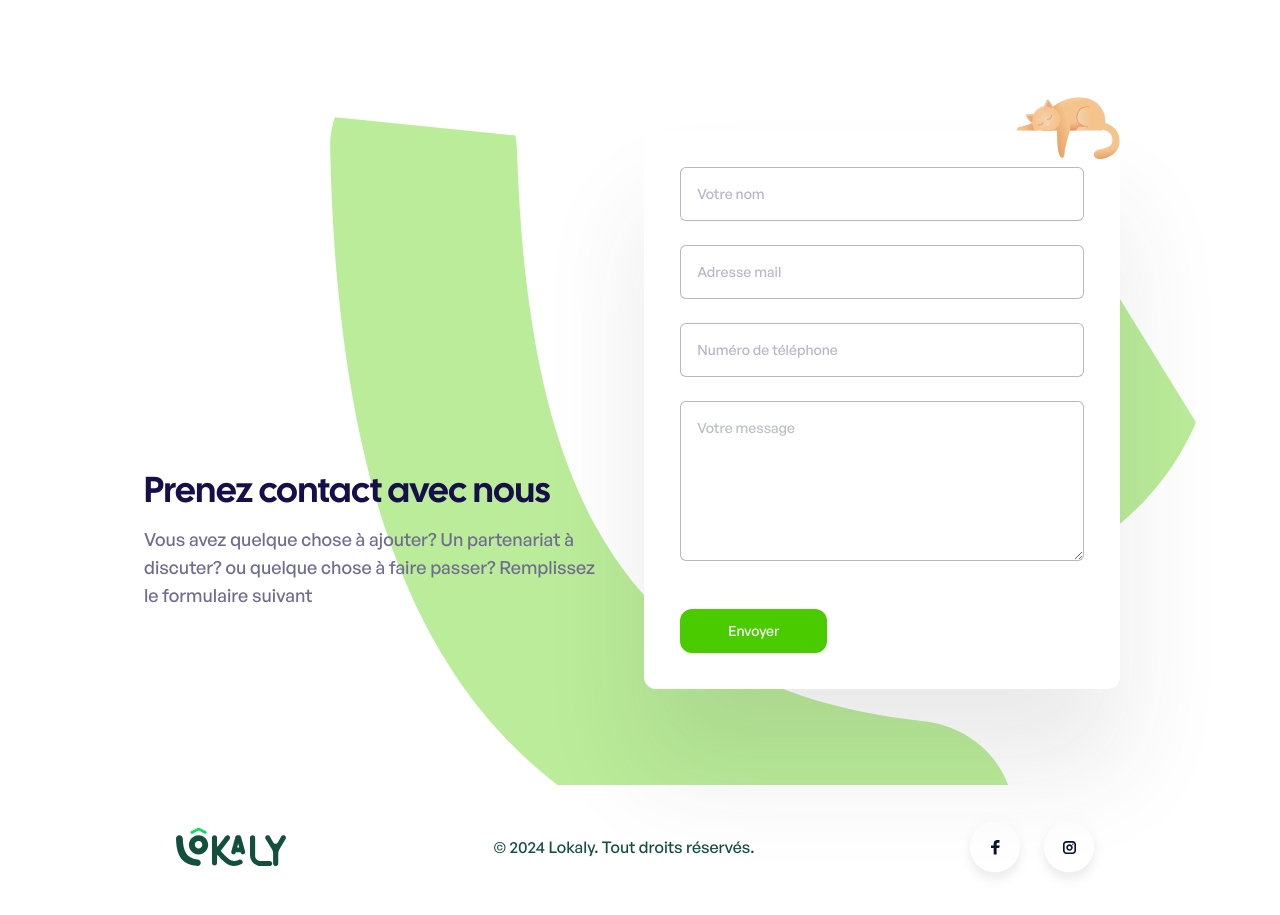
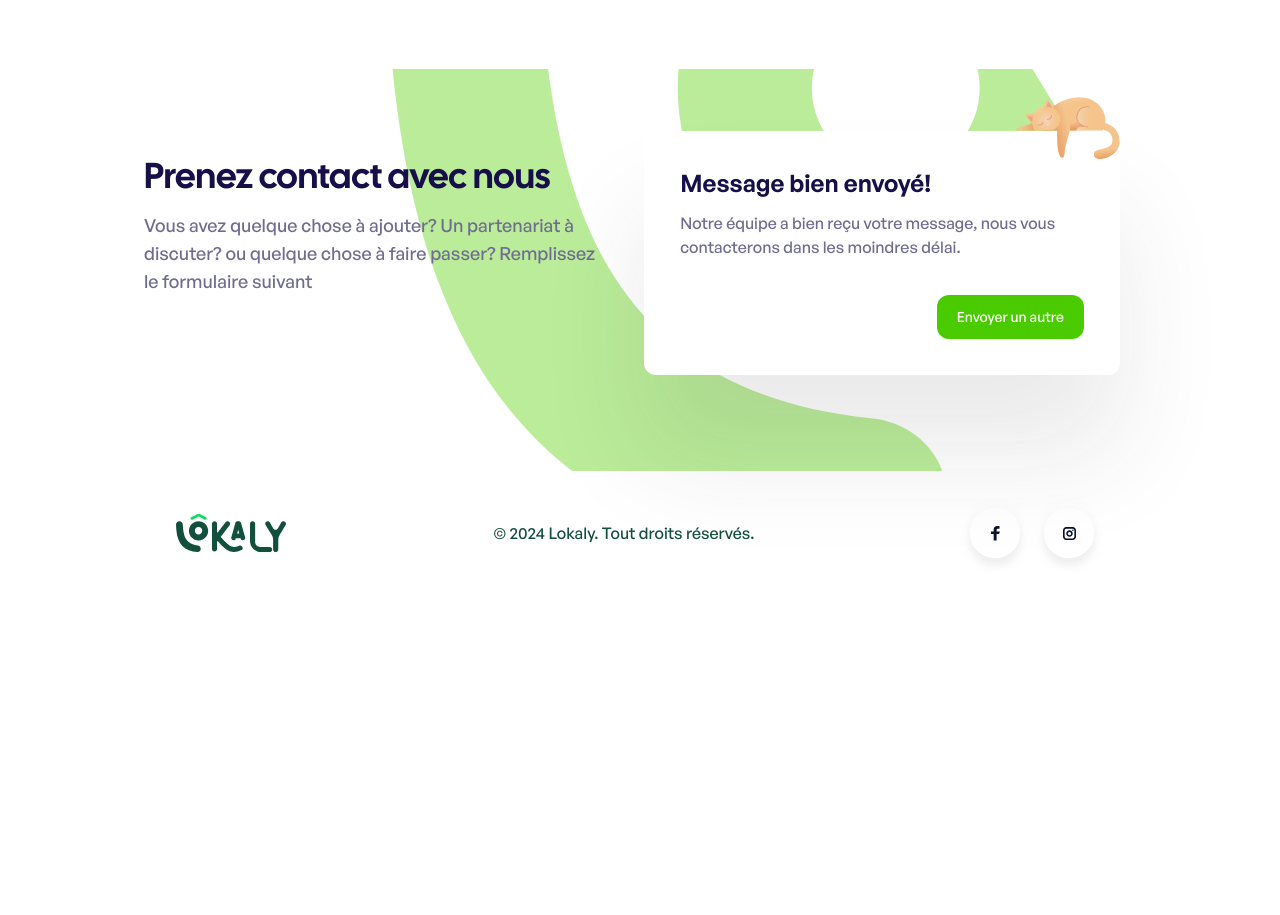
Before and after one commit to KiritoEM/lokaly-POESAM-website, a Next.js app: page / in a window 1280 px wide. Shown: the part 3280-4195 px from the top of the page. After the commit the page ends 3919 px from the top, so only its background shows below. Built offline with nearby package versions, Linux system fonts and the light colour scheme; no server answers.

Commit message:
add emailSent template

```diff
--- a/src/components/sections/landing/LandingContact.tsx
+++ b/src/components/sections/landing/LandingContact.tsx
@@ -1,4 +1,5 @@
 import InputComponent01 from "@/components/inputs/InputComponent01";
+import { userServiceContext } from "@/hooks/serviceContext";
 import emailServices from "@/services/emailServices";
 import { motion, useAnimation } from "framer-motion";
 import { useEffect } from "react";
@@ -8,6 +9,7 @@ const LandingContact = (): JSX.Element => {
     const controls = useAnimation();
     const { ref, inView } = useInView({ threshold: 0.3 });
     const { sendEmail } = emailServices()
+    const { emailSent } = userServiceContext()
 
     useEffect(() => {
         if (inView) {
@@ -36,7 +38,7 @@ const LandingContact = (): JSX.Element => {
 
     return (
         <div className="container mx-auto" id="contact" ref={ref}>
-            <section className="landing__contact bg-[url('/contact-bg.svg')] pb-24 px-10 md:pl-12  md:pr-10 lg:pl-36 lg:pr-40 mt-24  w-full bg-cover bg-no-repeat bg-bottom">
+            <section className={`landing__contact bg-[url('/contact-bg.svg')] pb-24 px-10 md:pl-12 md:pr-10 lg:pl-36 lg:pr-40 mt-24  w-full bg-cover bg-no-repeat bg-bottom`}>
                 <motion.div variants={variants.varient2}
                     initial="hidden"
                     animate={controls} className="cat relative z-40 top-7 flex justify-end">
@@ -52,7 +54,7 @@ const LandingContact = (): JSX.Element => {
                         <p className="text-blue02 md:text-lg">Vous avez quelque chose à ajouter? Un partenariat à discuter? ou quelque chose à faire passer?
                             Remplissez le formulaire suivant</p>
                     </motion.div>
-                    <motion.form
+                    {emailSent ? (<motion.form
                         variants={variants.varient2}
                         initial="hidden"
                         animate={controls}
@@ -63,13 +65,19 @@ const LandingContact = (): JSX.Element => {
                         <InputComponent01 type="email" placeholder="Adresse mail" name="email" />
                         <InputComponent01 type="number" placeholder="Numéro de téléphone" name="phoneNumber" />
 
-                        {/* text-area */}
                         <textarea placeholder="Votre message" name="message" className="w-full h-40 border  border-blue01 border-opacity-30 focus:border-green01 placeholder:opacity-70 text-blue01 placeholder:text-blue011 py-4 px-4 rounded-md text-sm"></textarea>
                         <button type="submit" className="text-sm bg-green01 w-max px-12 py-3 rounded-xl text-white mt-6">Envoyer</button>
-                    </motion.form>
+                    </motion.form>) :
+                        (<motion.div className="contact-form w-full md:w-1/2 lg:w-3/5 h-max bg-white rounded-xl p-9 flex flex-col gap-3">
+                            <h3 className="text-2xl general-sans-semibold text-blue01">Message bien envoyé!</h3>
+                            <p className="text-blue02">Notre équipe a bien reçu votre message, nous vous contacterons dans les moindres délai.</p>
+                            <div className="w-full flex justify-end">
+                                <button type="submit" className="text-sm bg-green01 w-max px-5 py-3 rounded-xl text-white mt-6">Envoyer un autre</button>
+                            </div>
+                        </motion.div>)}
                 </div>
-            </section>
-        </div>
+            </section >
+        </div >
     );
 };
 
--- a/src/hooks/serviceContext.tsx
+++ b/src/hooks/serviceContext.tsx
@@ -6,7 +6,7 @@ import React, { createContext, useContext, useState } from "react";
 
 const ServiceContext = createContext<IServiceContext | null>(null);
 
-export const LoadingProvider: React.FC<IServiceProvider> = ({
+export const ServiceProvider: React.FC<IServiceProvider> = ({
     children,
 }): JSX.Element => {
     const [loading, setLoading] = useState<boolean>(false);
@@ -16,8 +16,8 @@ export const LoadingProvider: React.FC<IServiceProvider> = ({
         setLoading(state);
     };
 
-    const sendEmail = () => {
-        setEmailState(true);
+    const emailState = (state: boolean) => {
+        setEmailState(state);
     };
 
     return (
@@ -26,7 +26,7 @@ export const LoadingProvider: React.FC<IServiceProvider> = ({
                 loading,
                 emailSent,
                 loadingState,
-                sendEmail
+                emailState
             }}
         >
             {children}
--- a/src/pages/_app.tsx
+++ b/src/pages/_app.tsx
@@ -1,11 +1,14 @@
 import { NavProvider } from "@/hooks/usenav";
 import "./../styles/index.scss";
 import type { AppProps } from "next/app";
+import { ServiceProvider } from "@/hooks/serviceContext";
 
 export default function App({ Component, pageProps }: AppProps) {
   return (
-    <NavProvider>
-      <Component {...pageProps} />
-    </NavProvider>
+    <ServiceProvider>
+      <NavProvider>
+        <Component {...pageProps} />
+      </NavProvider>
+    </ServiceProvider>
   );
 }
--- a/src/services/emailServices.ts
+++ b/src/services/emailServices.ts
@@ -1,12 +1,9 @@
+import { userServiceContext } from "@/hooks/serviceContext";
 import axios from "axios";
 import { useState } from "react";
 
 export default function emailServices() {
-  const [loading, setLoading] = useState(false);
-
-  const startLoading = ()=> {
-    setLoading(true);
-  }
+  const { emailState } = userServiceContext();
 
   const sendEmail = async (e: any) => {
     e.preventDefault();
@@ -31,7 +28,9 @@ export default function emailServices() {
           "Content-Type": "application/json",
         },
       });
-      console.log(res.data.message);
+      if (res.status === 200) {
+        emailState(true);
+      }
     } catch (err) {
       console.error(err);
     }
@@ -51,9 +50,7 @@ export default function emailServices() {
       console.log(res.data.message);
     } catch (err) {
       console.error(err);
-    }
-    finally{
-
+    } finally {
     }
   };
 
--- a/src/utils/interfaces.ts
+++ b/src/utils/interfaces.ts
@@ -28,7 +28,7 @@ interface IServiceContext {
   loading: boolean;
   emailSent: boolean;
   loadingState: (state: boolean) => void;
-  sendEmail: () => void;
+  emailState: (tate: boolean) => void;
 }
 
 interface IDefaultNavContext {
```
